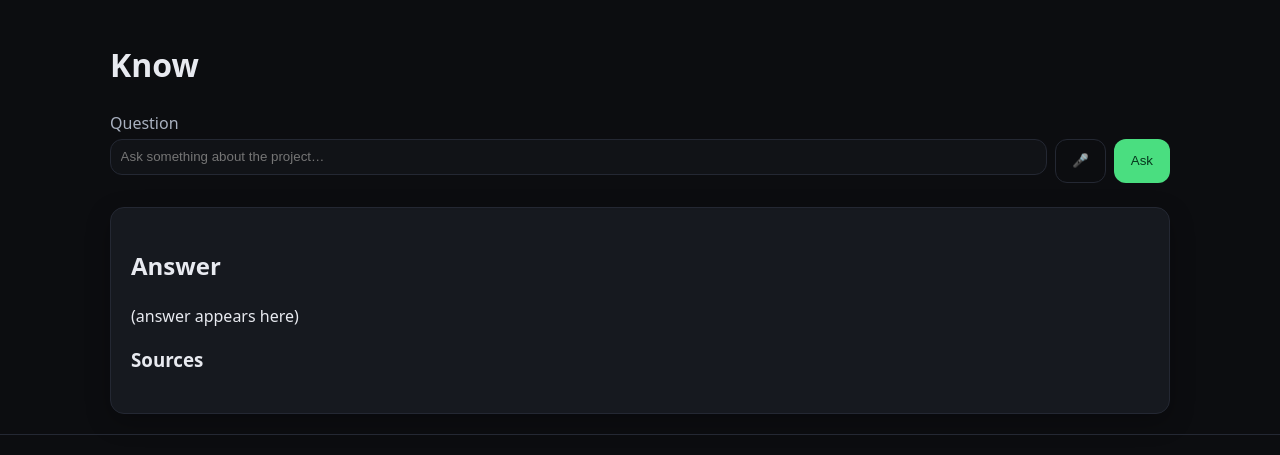
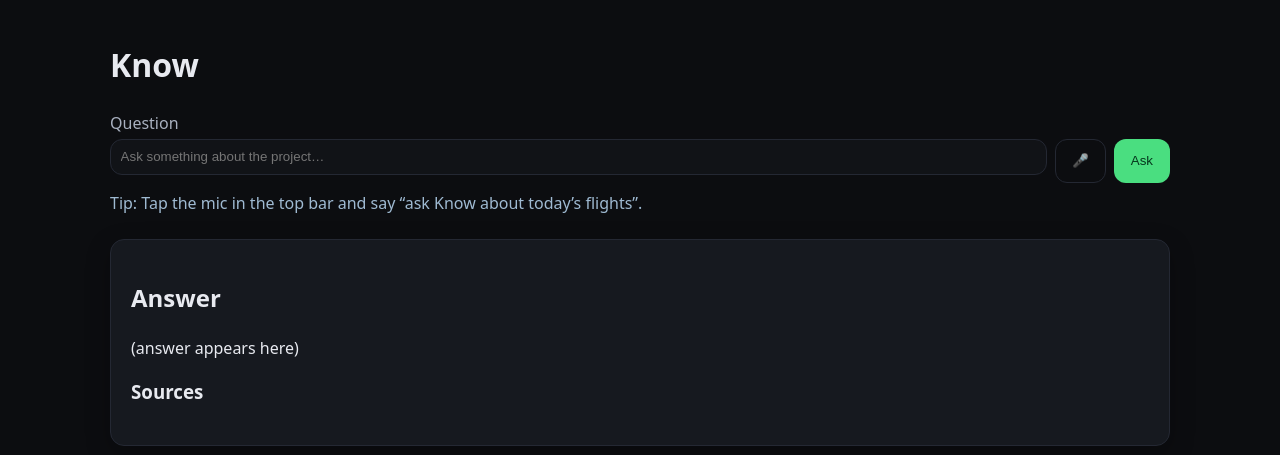
Before and after one commit to joesch21/Brain, a Flask app: page /know in a window 1280 px wide. Shown: the part 65-520 px from the top of the page. Run offline with Flask 3, Linux system fonts and the light colour scheme.

Commit message:
Improve voice Know handling

```diff
--- a/app.py
+++ b/app.py
@@ -211,7 +211,13 @@ def fix():
 
 @app.route("/know", methods=["GET", "POST"])
 def know():
-    return render_template("know.html", answer=None)
+    prefill_question = request.args.get("voice_q", "")
+
+    if request.method == "POST":
+        question = request.form.get("question", "").strip()
+        prefill_question = question
+
+    return render_template("know.html", answer=None, prefill_question=prefill_question)
 
 # ----- Pages: Office Manager -----
 @app.route("/roster")
--- a/static/js/voice.js
+++ b/static/js/voice.js
@@ -72,12 +72,15 @@
     if (t.includes("machine room") || t.includes("machine-room")) {
       return { type: "nav", target: "/machine-room" };
     }
-    if (t.includes("know") || t.includes("knowledge")) {
-      // Anything after the word "know" becomes the question, if present.
-      const m = t.split("know").pop().trim();
+    if (t.includes("know")) {
+      const idx = t.indexOf("know");
+      let question = raw.substring(idx + "know".length).trim();
+      if (!question) {
+        question = raw;
+      }
       return {
         type: "know",
-        question: m || raw, // fallback to full phrase
+        question,
       };
     }
 
@@ -140,35 +143,39 @@
     }
 
     if (cmd.type === "know") {
-      if (!cmd.question || !cmd.question.trim()) {
-        speak("What would you like to ask Know?");
+      const q = (cmd.question || "").trim();
+      if (!q) {
+        speak("I couldn't hear a clear question for Know.");
         return;
       }
-      // Fill the Know question field if present; otherwise navigate to /know.
-      const input =
-        document.getElementById("know-question-input") ||
-        document.getElementById("question-input") ||
-        document.querySelector("input[name=question]") ||
-        document.querySelector("textarea[name=question]");
 
-      if (input) {
-        input.value = cmd.question;
-        // Try to submit the form via JS if wired that way.
-        const form = input.form;
-        if (form) {
-          const evt = new Event("submit", { cancelable: true });
-          if (!form.dispatchEvent(evt)) {
-            form.submit();
+      if (window.location.pathname.startsWith("/know")) {
+        const input = document.getElementById("know-question-input");
+        if (input) {
+          input.value = q;
+          input.focus();
+          input.setSelectionRange(q.length, q.length);
+
+          const form = document.getElementById("know-form") || input.closest("form");
+          if (form) {
+            speak(`Okay, I'll ask Know: “${q}”.`);
+            if (form.requestSubmit) {
+              form.requestSubmit();
+            } else {
+              form.submit();
+            }
+          } else {
+            speak("I found the question box but not the form to send it.");
           }
+        } else {
+          speak("I couldn't find the Know question box on this page.");
         }
-        speak("Asking Know.");
-      } else {
-        // Not on the Know page yet; go there with a query param.
-        const url = new URL(window.location.origin + "/know");
-        url.searchParams.set("q", cmd.question);
-        speak("Opening Know.");
-        window.location.href = url.toString();
+        return;
       }
+
+      const target = "/know?voice_q=" + encodeURIComponent(q);
+      speak(`Okay, I'll take you to Know and ask: “${q}”.`);
+      window.location.href = target;
       return;
     }
   }
--- a/templates/know.html
+++ b/templates/know.html
@@ -2,13 +2,16 @@
 {% block title %}Know — CodeCrafter{% endblock %}
 {% block content %}
 <h1 class="cc-h1">Know</h1>
-<form id="question-form" method="post" class="cc-form">
-  <label for="question-input">Question</label>
+<form id="know-form" method="post" class="cc-form" action="/know">
+  <label for="know-question-input">Question</label>
   <div style="display:flex; gap:0.5rem; align-items:flex-start;">
-    <input id="question-input" name="question" type="text" class="cc-input" placeholder="Ask something about the project…" required style="flex:1;" />
+    <input id="know-question-input" name="question" type="text" class="cc-input" placeholder="Ask something about the project…" required style="flex:1;" value="{{ prefill_question or '' }}" />
     <button type="button" class="cc-btn" aria-label="Speak question" onclick="window.voice.startDictation()">🎤</button>
     <button id="ask-btn" class="cc-btn cc-btn--primary" type="submit">Ask</button>
   </div>
+  <p class="voice-hint" style="margin-top:0.5rem; color:#9fbad2;">
+    Tip: Tap the mic in the top bar and say “ask Know about today’s flights”.
+  </p>
 </form>
 
 <div class="cc-card" style="margin-top:1.5rem;">
@@ -19,7 +22,9 @@
 </div>
 
 <script>
-const form = document.getElementById('question-form');
+const form = document.getElementById('know-form');
+const questionInput = document.getElementById('know-question-input');
+
 form.addEventListener('submit', async (event)=>{
   event.preventDefault();
   const fd = new FormData(form);
@@ -29,10 +34,11 @@ form.addEventListener('submit', async (event)=>{
   document.getElementById('answer-sources').innerHTML = j.sources.map(s=>`<li>${s}</li>`).join('');
   if (j.answer) voice.speak(j.answer);
 });
+
 const urlParams = new URLSearchParams(window.location.search);
-const presetQuestion = urlParams.get('q');
+const presetQuestion = questionInput.value || urlParams.get('voice_q') || urlParams.get('q');
 if (presetQuestion) {
-  document.getElementById('question-input').value = presetQuestion;
+  questionInput.value = presetQuestion;
   form.dispatchEvent(new Event('submit', { cancelable: true }));
 }
 </script>
```
